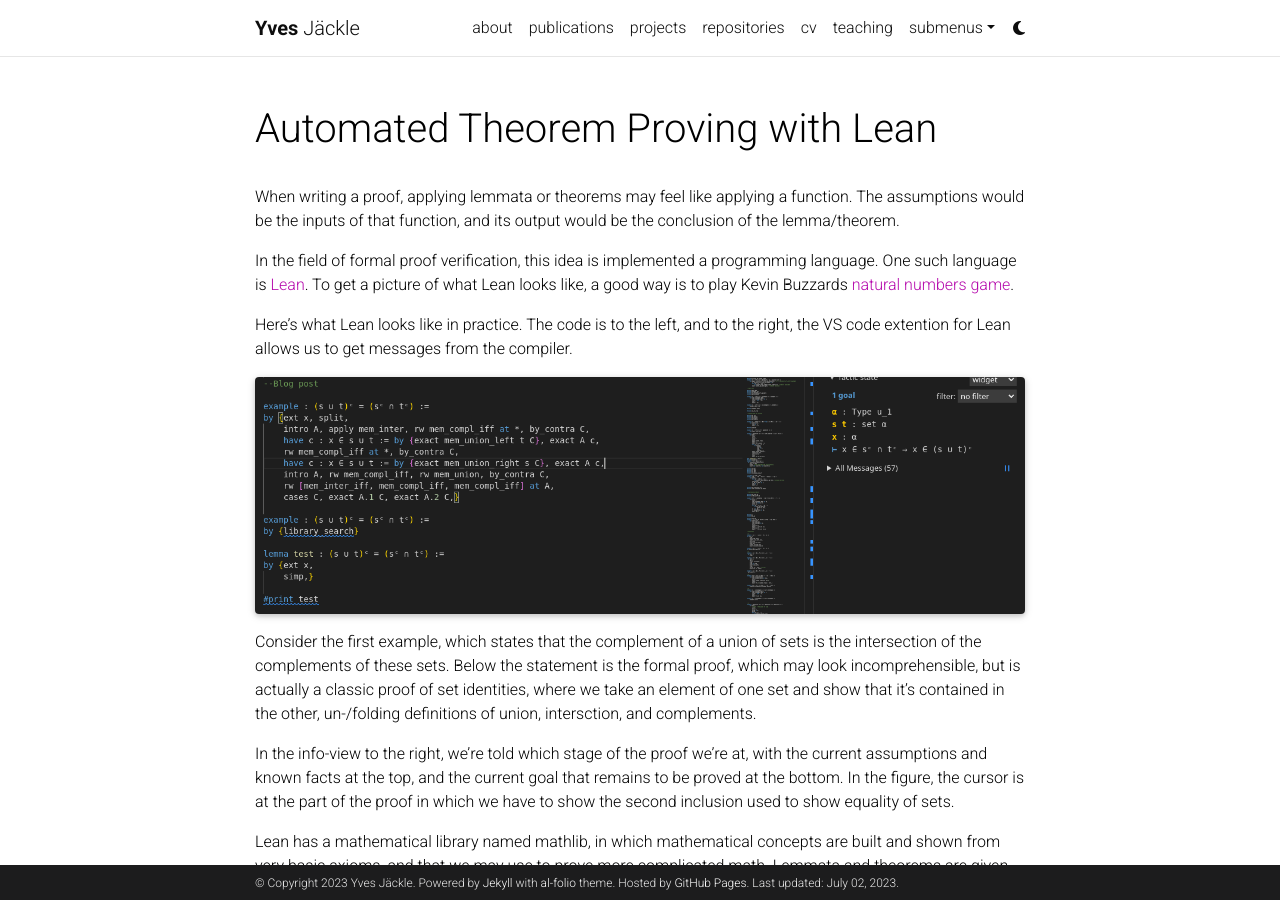
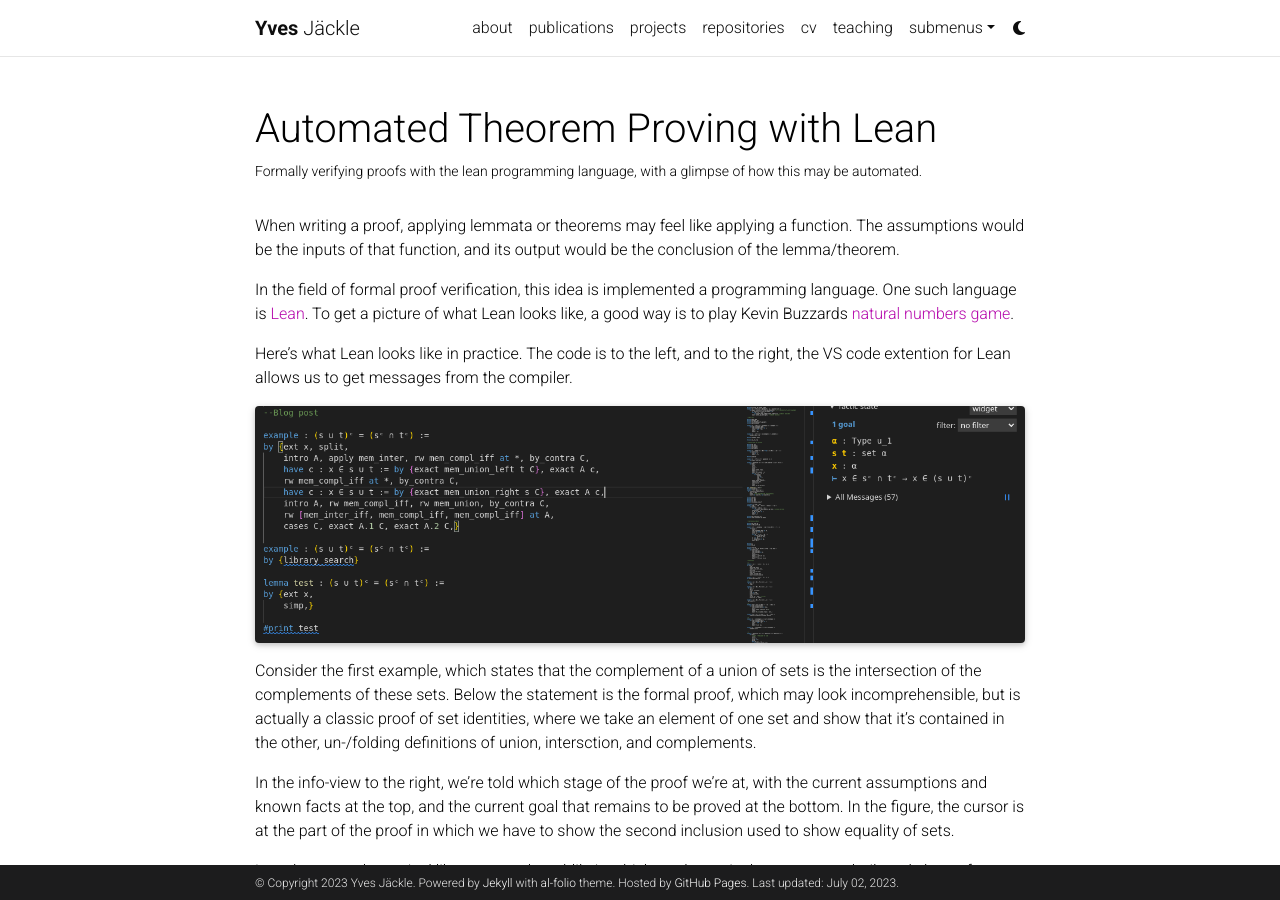
Before and after one commit to Happyves/happyves.github.io, a Jekyll site: the page built from _projects/Lean.md, in a window 1280 px wide and 900 px high. Built offline with Jekyll 4.4.1, drawn with Linux system fonts in a browser that asks for light colours; comment, search, counter and statistics services are not loaded; a style sheet for code colours, icons or effects is not loaded.

Commit message:
Update Lean.md

```diff
--- a/_projects/Lean.md
+++ b/_projects/Lean.md
@@ -1,6 +1,7 @@
 ---
 layout: page
 title: Automated Theorem Proving with Lean
+description: Formally verifying proofs with the lean programming language, with a glimpse of how this may be automated.
 img: assets/img/projects_lean_logo.png
 importance: 1
 category: Current
```
